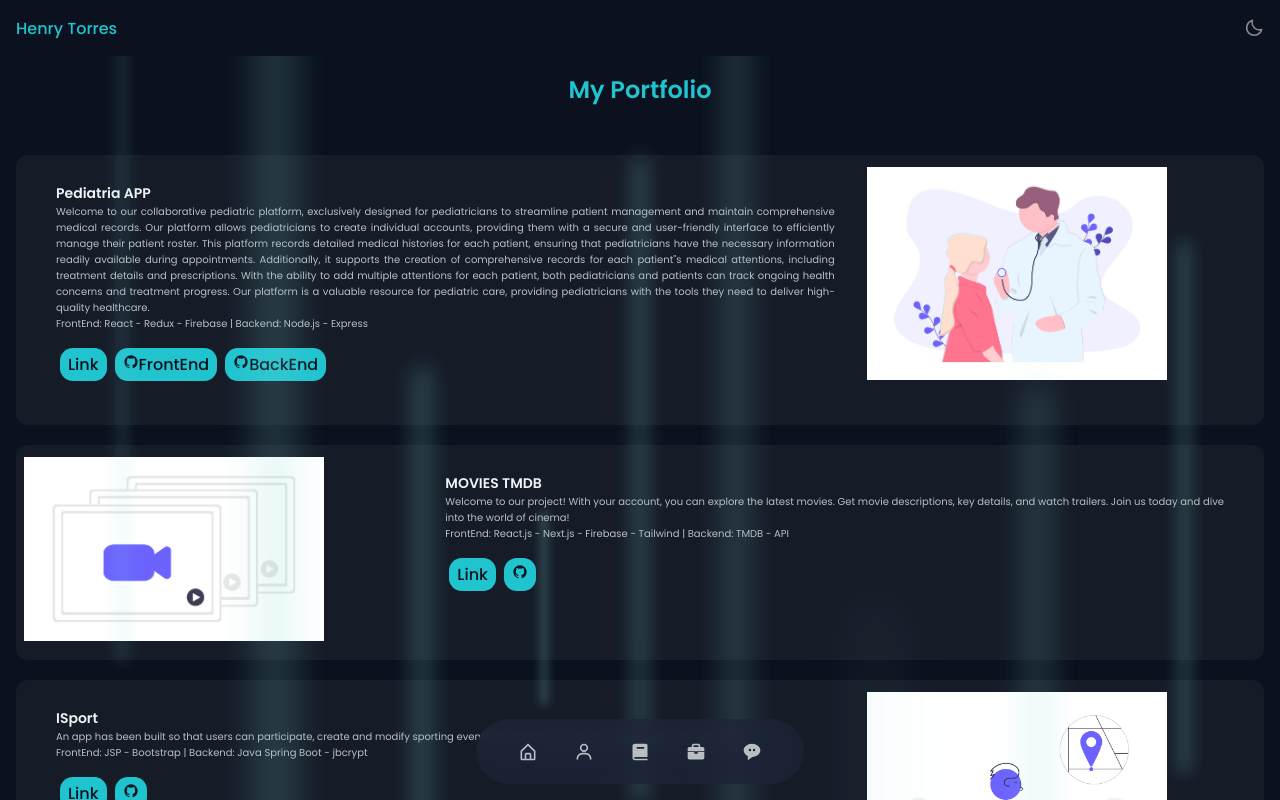
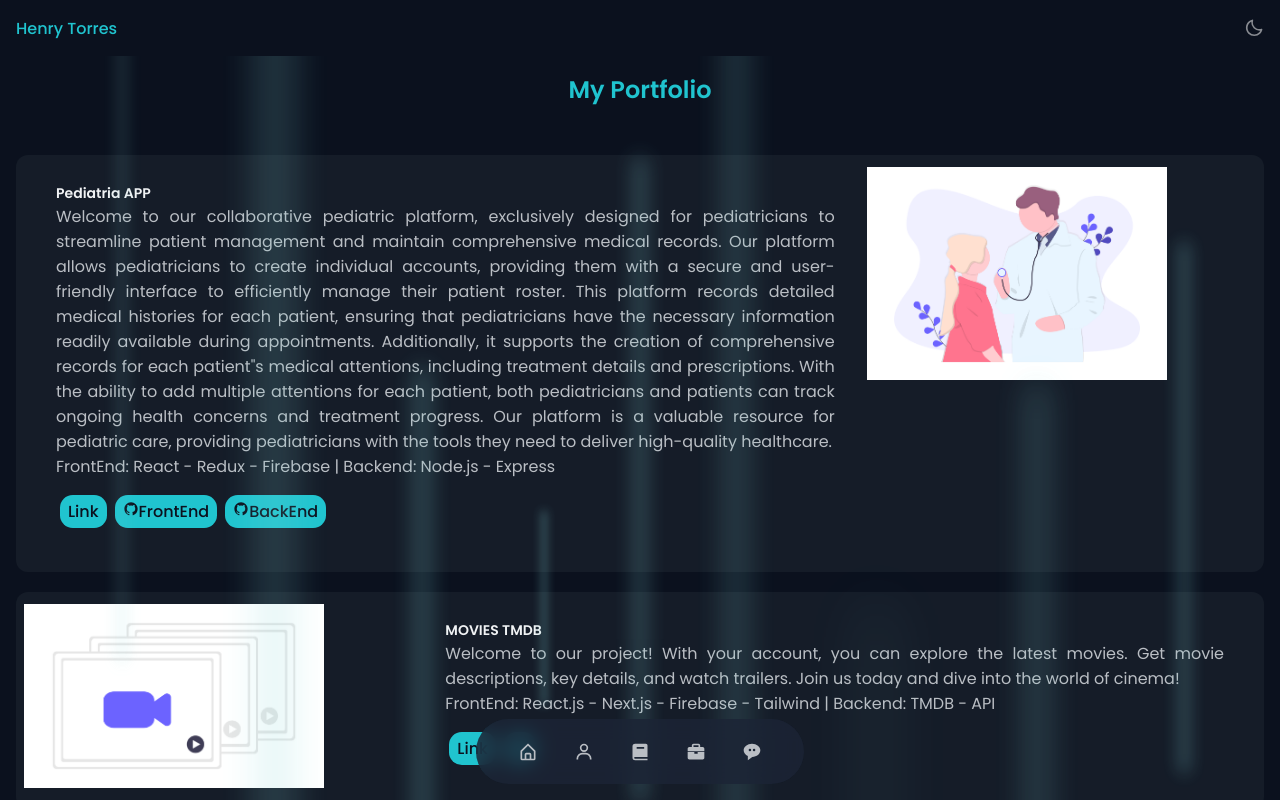
Before and after one commit to HenryCodeT/Portofolio-NextJS-Typescript-CSS, a Next.js app: page /work in a window 1280 px wide. Shown: the top 800 px of the page. Built offline with nearby package versions, Linux system fonts and the light colour scheme.

Commit message:
fix: responsive and font size

```diff
--- a/src/app/globals.css
+++ b/src/app/globals.css
@@ -1030,6 +1030,11 @@
   }
 
   /* ======= Portofolio ======= */
+  .portofolio__subtitle{
+    font-size: var(--font-medium);
+    color: var(--text-color);
+    text-align: justify;
+  }
   .portofolio__img {
     display: block;
     flex: 1;
--- a/src/app/skills/page.tsx
+++ b/src/app/skills/page.tsx
@@ -3,7 +3,7 @@
     <section className="section">
       <span className="section__subtitle">My Abilities</span>
       <h2 className="section__title">My Experience</h2>
-      <div className="skills__container ">
+      <div className="skills__container grid">
         <div className="skills__content">
           <h3 className="skills__title">Frontend Development</h3>
 
```
